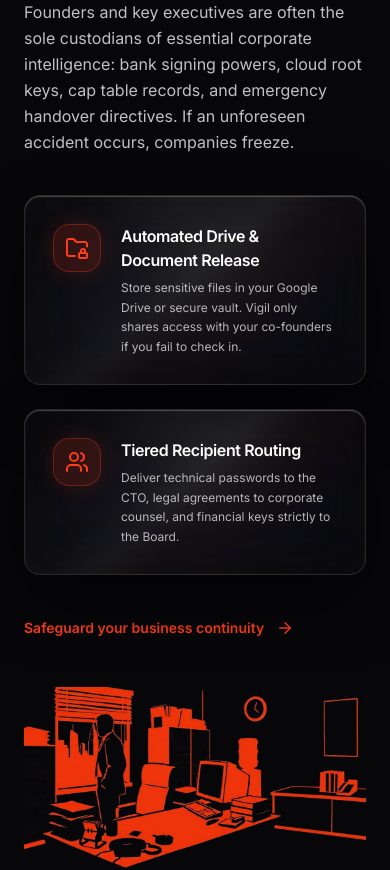
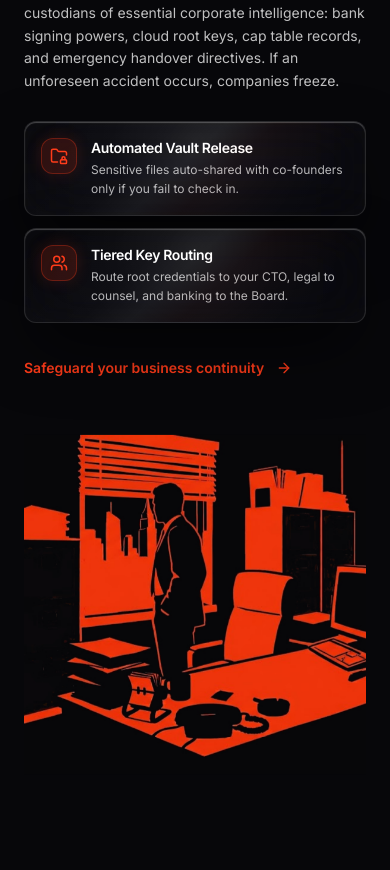
Before and after one commit to 0shaaf/vigil-frontend, a Next.js app: page / in a window 390 px wide. Shown: the part 4280-5150 px from the top of the page. Built offline with nearby package versions, Linux system fonts and the light colour scheme.

Commit message:
feat(section-4): summarize cards to half, reduce card size, increase layout gap, and scale right image to 70-80% section height with right-edge bleed

```diff
--- a/components/landing/BusinessSection.jsx
+++ b/components/landing/BusinessSection.jsx
@@ -15,41 +15,41 @@ export default function BusinessSection() {
   };
 
   return (
-    <section id="business" className="relative py-28 sm:py-36 bg-[#07070a] text-white border-t border-white/10 overflow-hidden">
+    <section id="business" className="relative py-24 sm:py-28 lg:py-32 bg-[#07070a] text-white border-t border-white/10 overflow-hidden">
       {/* Subtle ambient abyss glow */}
       <div className="absolute top-1/2 right-1/4 -translate-y-1/2 w-[600px] h-[600px] bg-[#ff3b19]/8 rounded-full blur-[180px] pointer-events-none" />
 
       {/* Main Content Layout */}
       <div className="max-w-7xl mx-auto px-6 sm:px-8 lg:px-12 relative z-10">
-        <div className="grid grid-cols-1 lg:grid-cols-12 gap-12 lg:gap-14 xl:gap-16 items-center">
+        <div className="grid grid-cols-1 lg:grid-cols-12 gap-14 lg:gap-20 xl:gap-28 items-center">
 
-          {/* Left Area: Problem Statement, Description, Shiny Glass Cards & CTA */}
-          <div className="lg:col-span-6 flex flex-col justify-center text-left">
+          {/* Left Area: Problem Statement, Description, Compact Shiny Glass Cards & CTA */}
+          <div className="lg:col-span-5 xl:col-span-5 flex flex-col justify-center text-left">
             <h2 className="font-['Space_Grotesk'] text-3xl sm:text-4xl lg:text-5xl font-bold tracking-tight text-white uppercase leading-tight">
               What happens to your business <br />
               <span className="text-[#ff3b19]">AFTER YOU?</span>
             </h2>
 
-            <p className="mt-6 text-base sm:text-lg text-white/75 font-normal leading-relaxed">
+            <p className="mt-5 text-sm sm:text-base text-white/75 font-normal leading-relaxed">
               Founders and key executives are often the sole custodians of essential corporate intelligence: bank signing powers, cloud root keys, cap table records, and emergency handover directives. If an unforeseen accident occurs, companies freeze.
             </p>
 
-            {/* Safeguard Feature Cards - Glassmorphically identical to Section 2 */}
-            <div className="mt-10 space-y-6">
+            {/* Safeguard Feature Cards - Half size & Summarized */}
+            <div className="mt-7 space-y-3 sm:space-y-3.5">
               <div
                 onMouseMove={handleCardMouseMove}
-                className="group/card relative shiny-glass-card rounded-2xl p-7 sm:p-8 transition-all"
+                className="group/card relative shiny-glass-card rounded-xl p-4 sm:p-4.5 transition-all"
               >
-                <div className="flex items-start gap-5 sm:gap-6">
-                  <div className="w-12 h-12 sm:w-14 sm:h-14 rounded-2xl bg-[#ff3b19]/15 border border-[#ff3b19]/30 text-[#ff3b19] flex items-center justify-center shrink-0 transition-transform duration-500 group-hover/card:scale-105 shadow-[0_0_25px_rgba(255,59,25,0.15)]">
-                    <FolderLock size={24} className="text-[#ff3b19]" />
+                <div className="flex items-start gap-3.5 sm:gap-4">
+                  <div className="w-9 h-9 sm:w-10 sm:h-10 rounded-xl bg-[#ff3b19]/15 border border-[#ff3b19]/30 text-[#ff3b19] flex items-center justify-center shrink-0 transition-transform duration-500 group-hover/card:scale-105 shadow-[0_0_15px_rgba(255,59,25,0.15)]">
+                    <FolderLock size={18} className="text-[#ff3b19]" />
                   </div>
                   <div className="flex-1">
-                    <h4 className="text-base sm:text-lg font-semibold text-white tracking-tight">
-                      Automated Drive &amp; Document Release
+                    <h4 className="text-sm sm:text-base font-semibold text-white tracking-tight">
+                      Automated Vault Release
                     </h4>
-                    <p className="text-xs sm:text-sm text-white/70 mt-1.5 leading-relaxed">
-                      Store sensitive files in your Google Drive or secure vault. Vigil only shares access with your co-founders if you fail to check in.
+                    <p className="text-xs text-white/70 mt-0.5 leading-relaxed">
+                      Sensitive files auto-shared with co-founders only if you fail to check in.
                     </p>
                   </div>
                 </div>
@@ -57,18 +57,18 @@ export default function BusinessSection() {
 
               <div
                 onMouseMove={handleCardMouseMove}
-                className="group/card relative shiny-glass-card rounded-2xl p-7 sm:p-8 transition-all"
+                className="group/card relative shiny-glass-card rounded-xl p-4 sm:p-4.5 transition-all"
               >
-                <div className="flex items-start gap-5 sm:gap-6">
-                  <div className="w-12 h-12 sm:w-14 sm:h-14 rounded-2xl bg-[#ff3b19]/15 border border-[#ff3b19]/30 text-[#ff3b19] flex items-center justify-center shrink-0 transition-transform duration-500 group-hover/card:scale-105 shadow-[0_0_25px_rgba(255,59,25,0.15)]">
-                    <Users size={24} className="text-[#ff3b19]" />
+                <div className="flex items-start gap-3.5 sm:gap-4">
+                  <div className="w-9 h-9 sm:w-10 sm:h-10 rounded-xl bg-[#ff3b19]/15 border border-[#ff3b19]/30 text-[#ff3b19] flex items-center justify-center shrink-0 transition-transform duration-500 group-hover/card:scale-105 shadow-[0_0_15px_rgba(255,59,25,0.15)]">
+                    <Users size={18} className="text-[#ff3b19]" />
                   </div>
                   <div className="flex-1">
-                    <h4 className="text-base sm:text-lg font-semibold text-white tracking-tight">
-                      Tiered Recipient Routing
+                    <h4 className="text-sm sm:text-base font-semibold text-white tracking-tight">
+                      Tiered Key Routing
                     </h4>
-                    <p className="text-xs sm:text-sm text-white/70 mt-1.5 leading-relaxed">
-                      Deliver technical passwords to the CTO, legal agreements to corporate counsel, and financial keys strictly to the Board.
+                    <p className="text-xs text-white/70 mt-0.5 leading-relaxed">
+                      Route root credentials to your CTO, legal to counsel, and banking to the Board.
                     </p>
                   </div>
                 </div>
@@ -76,28 +76,28 @@ export default function BusinessSection() {
             </div>
 
             {/* Action Link */}
-            <div className="mt-10">
+            <div className="mt-8">
               <a
                 href="#actions"
-                className="group inline-flex items-center gap-3 text-sm sm:text-base font-semibold text-[#ff3b19] hover:text-[#ff5233] transition-colors"
+                className="group inline-flex items-center gap-3 text-sm font-semibold text-[#ff3b19] hover:text-[#ff5233] transition-colors"
               >
                 <span>Safeguard your business continuity</span>
-                <ArrowRight size={18} className="transition-transform duration-300 group-hover:translate-x-1.5" />
+                <ArrowRight size={16} className="transition-transform duration-300 group-hover:translate-x-1.5" />
               </a>
             </div>
           </div>
 
-          {/* Right Area: Large Crisp Image Spanning the Right Half with Left Origin */}
-          <div className="lg:col-span-6 flex items-center justify-start w-full">
-            <div className="relative w-full aspect-[1024/572] lg:scale-105 xl:scale-115 origin-left">
+          {/* Right Area: Spanning 70-80% Section Height with Left Origin & Excess Cut Off Screen Edge */}
+          <div className="lg:col-span-7 xl:col-span-7 relative flex items-center justify-start w-full">
+            <div className="relative w-full lg:w-[130%] xl:w-[145%] max-w-none h-[340px] sm:h-[420px] lg:h-[500px] xl:h-[560px] origin-left">
               <Image
                 src="/assets/sec4.jpeg"
                 alt="Founder and corporate custodians continuity"
                 fill
                 priority
                 unoptimized
-                sizes="(max-width: 1024px) 100vw, 50vw"
-                className="object-contain object-left pointer-events-none select-none"
+                sizes="(max-width: 1024px) 100vw, 60vw"
+                className="object-cover object-left pointer-events-none select-none"
               />
             </div>
           </div>
```
